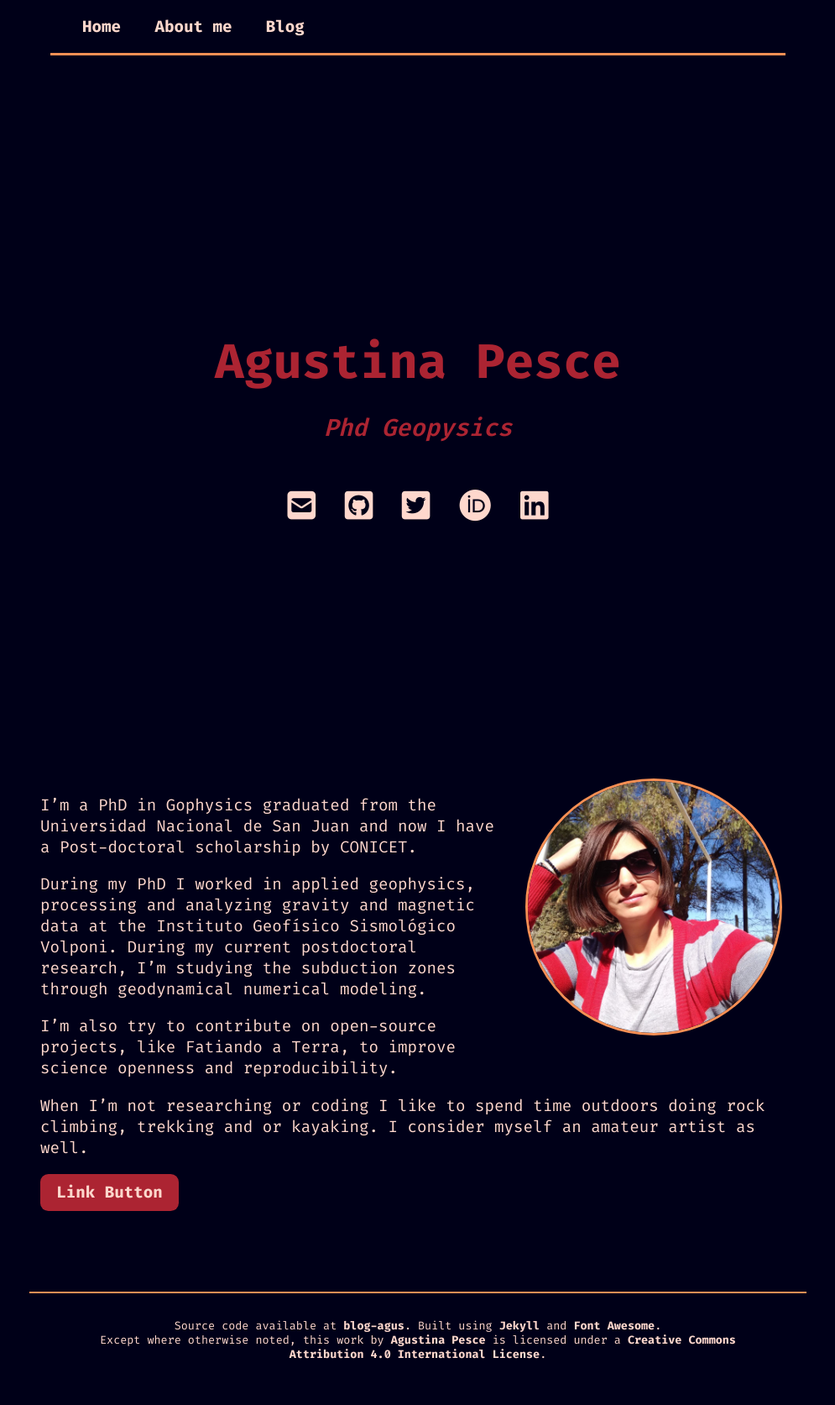
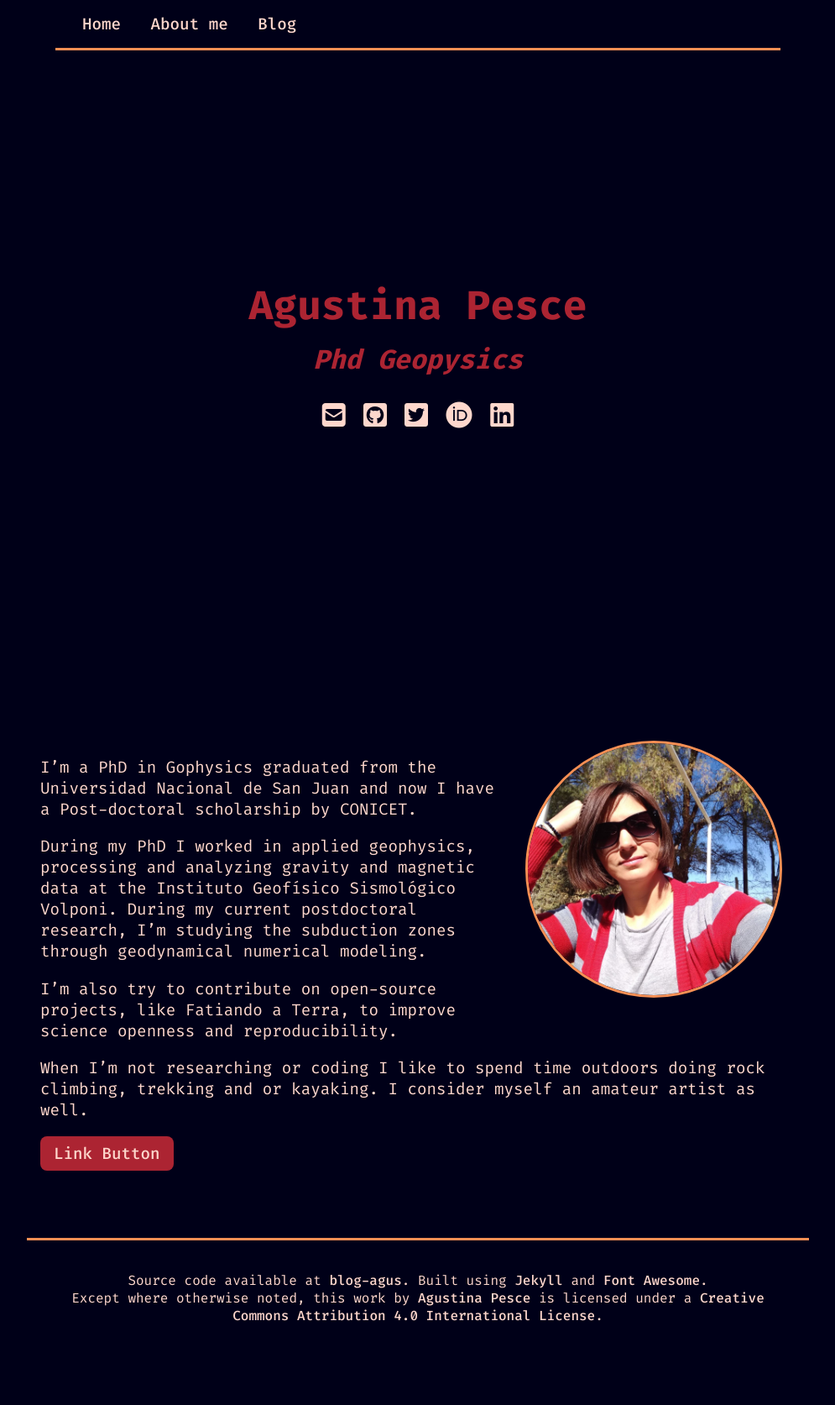
Before and after one commit to aguspesce/blog-website, a Jekyll site: the page built from index.markdown, in a window 1280 px wide. Shown: the whole page at 84% size, without its empty margins (142-1137 px from the left). Built offline with Jekyll 4.4.1, drawn with Linux system fonts in a browser that asks for light colours; nearby versions of some CDN libraries; after the commit the page ends 1625 px from its top, so only the background shows below that.

Commit message:
Improve the style

```diff
--- a/assets/css/_sass/footer.scss
+++ b/assets/css/_sass/footer.scss
@@ -1,13 +1,13 @@
 footer {
-  font-size: 0.7em;
+  font-size: 1rem;
   text-align: center;
-  border-top: 0.2em solid $link-color;
+  border-top: 0.2rem solid $link-color;
   max-width: $content-width;
   margin: auto;
-  padding: 1em;
+  padding: 1rem;
 }
 
 footer p {
-  padding: 0em 2em;
-  margin: 0em;
+  padding: 0rem 2rem;
+  margin: 0;
 }
--- a/assets/css/_sass/general-style.scss
+++ b/assets/css/_sass/general-style.scss
@@ -2,9 +2,9 @@
   font-family: 'Fira Code', monospace;
   background-color: $background-color;
   color: $text-color;
-  font-size: 1.2em;
-  margin: 0em auto;
-  margin-bottom: 2em;
+  font-size: 1.2rem;
+  margin: 0rem auto;
+  margin-bottom: 2rem;
   font-weight: 400;
   text-rendering: optimizeLegibility;
 }
@@ -12,18 +12,19 @@
 main {
   max-width: $content-width;
   margin: auto;
-  padding: 1em;
-  padding-bottom: 5em;
-  margin-top: 2em;
+  padding: 1rem;
+  padding-bottom: 5rem;
+  margin-top: 2rem;
 }
 
 .main-home {
-  margin-top: 0em;
+  margin-top: 0rem;
 }
 
 .fa-brands, .fa-solid {
-  font-size: 2em;
-  margin: 0.3em;
+  font-size: 2rem;
+  font-weight: 500;
+  margin: 0.3rem;
   ////color: $text-color;
 }
 
@@ -37,7 +38,7 @@
 a {
   color: $text-color;
   text-decoration: none;
-  font-weight: bold;
+  font-weight: 500;
   &:hover {
     color: $link-color;
     opacity: 40%;
@@ -66,7 +67,6 @@
 .left {
   float: left;
 }
-
 .right {
   float: right;
 }
@@ -85,14 +85,13 @@
 .button {
   background-color: $title-color;
   border: none;
-  border-radius: 0.5em;
-  //color: white;
-  padding: 0.5em 1em;
+  border-radius: 0.5rem;
+  padding: 0.5rem 1rem;
   text-align: center;
   text-decoration: none;
   display: inline-block;
-    //margin: 0.5em 0em 0em 30em;
   cursor: pointer;
+  font-weight: 500;
 }
 
 /* --- */
@@ -101,7 +100,7 @@
   @media screen and (max-width: $on-palm){
     body {
       //font-size: 0.75em;
-      font-size: calc(1.2em * 75/100);
+      // font-size: calc(1.2em * 75/100);
     }
   }
 }
@@ -110,7 +109,7 @@
   @media screen and (max-width: $on-phone){
     body {
       //font-size: 0.75em;
-      font-size: calc(1.2em * 60/100);
+      // font-size: calc(1.2em * 60/100);
     }
   }
 }
--- a/assets/css/_sass/header.scss
+++ b/assets/css/_sass/header.scss
@@ -1,21 +1,23 @@
 header {
   // background-image: url("/blog-agus/assets/images/naranja.png");
   background-color: $background-color;
-  height: calc(70vh - 6em);
+  height: calc(70vh - 6rem);
   background-size: cover;
-  margin: 0em;
-  margin-bottom: 0em;
-  padding-top: 17em;
+  margin: 0;
+  margin-bottom: 0;
+  padding-top: 17rem;
   text-align: center;
   h1 {
     margin: 0;
-    font-size: 3em;
+    font-size: 3rem;
     font-weight: 700;
   }
   h2 {
-    margin-bottom: 1.5em;
-    margin-top: 0.75em;
+    margin-bottom: 1.5rem;
+    margin-top: 0.75rem;
     font-style: italic;
+    font-weight: 700;
+    font-size: 2rem;
   }
 
 }
--- a/assets/css/_sass/nav.scss
+++ b/assets/css/_sass/nav.scss
@@ -4,11 +4,11 @@
   height: 100%;
   //padding-top: 1em;
   //padding-bottom: 1em;
-  padding: 1em 2em 1em 2em;
-  border-bottom: 0.2em solid $link-color;
+  padding: 1rem 2rem 1rem 2rem;
+  border-bottom: 0.2rem solid $link-color;
 
 }
 
 .links a {
-  margin-right: 1.5em;
+  margin-right: 1.5rem;
 }
```
